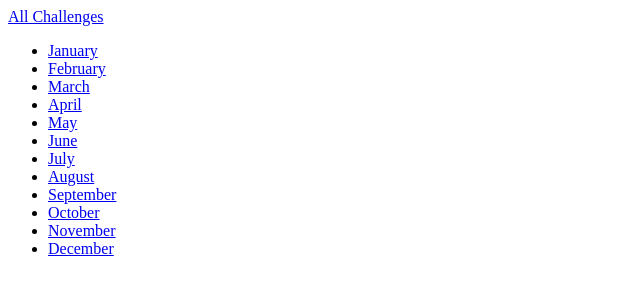
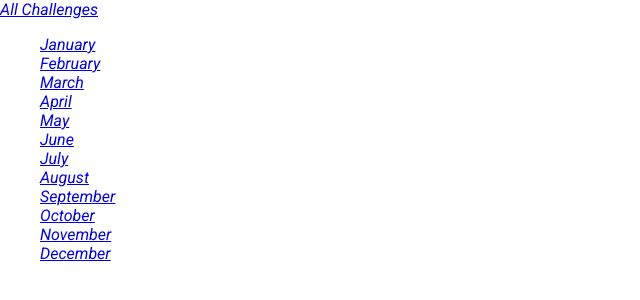
Before and after one commit to ScottMS724/monthly-challenges, a Django app: page /challenges/ in a window 1280 px wide. Shown: the top 300 px of the page, without its empty margins (0-640 px from the left). Run offline with Django 3.2, Linux system fonts and the light colour scheme.

Commit message:
add basic css

```diff
--- /dev/null
+++ b/challenges/static/challenges/challenges.css
@@ -0,0 +1,3 @@
+ul {
+    list-style: none;
+}
--- a/challenges/templates/challenges/index.html
+++ b/challenges/templates/challenges/index.html
@@ -1,13 +1,16 @@
- <!-- HTML template for lists of items-->
+{% extends "base.html" %}
+{% load static %}
 
- {% extends "base.html" %}
+{% block css_files %}
+    <link rel="stylesheet" href="{% static "challenges/challenges.css" %}">
+{% endblock %}
 
-    {% block page_title %}
-        All Challenges
-    {% endblock %}
+{% block page_title %}
+    All Challenges
+{% endblock %}
 
 
-    {% block content %}
+{% block content %}
     {% include "challenges/includes/header.html" %}
 
         <ul>
@@ -15,4 +18,4 @@
                 <li><a href="{% url "month-challenge" month %}">{{ month|title }}</a></li>
             {% endfor %}
         </ul>
-    {% endblock %}
+{% endblock %}
--- a/monthly_challenges/settings.py
+++ b/monthly_challenges/settings.py
@@ -127,3 +127,7 @@ STATIC_URL = '/static/'
 # https://docs.djangoproject.com/en/3.2/ref/settings/#default-auto-field
 
 DEFAULT_AUTO_FIELD = 'django.db.models.BigAutoField'
+
+STATICFILES_DIRS = [
+    BASE_DIR / "static"
+]
--- /dev/null
+++ b/static/styles.css
@@ -0,0 +1,9 @@
+@import url('https://fonts.googleapis.com/css2?family=Roboto:ital@1&display=swap');
+
+html {
+    font-family: 'Roboto', sans-serif;
+}
+
+body {
+    margin: 0;
+}
--- a/templates/base.html
+++ b/templates/base.html
@@ -1,14 +1,28 @@
+ {% load static %}
+
  <!DOCTYPE html>
  <html lang="en">
  <head>
      <meta charset="UTF-8">
      <meta http-equiv="X-UA-Compatible" content="IE=edge">
      <meta name="viewport" content="width=device-width, initial-scale=1.0">
-     <title>{% block page_title %}My Challenges{% endblock %}</title>
+     <link rel="stylesheet" href="{% static "styles.css" %}">
+
+     <title>
+        {% block page_title %}
+
+        {% endblock %}
+     </title>
+
+     {% block css_files %}
+
+     {% endblock %}
  </head>
  <body>
 
-    {% block content %}{% endblock %}
+    {% block content %}
+
+    {% endblock %}
 
  </body>
  </html>
```
